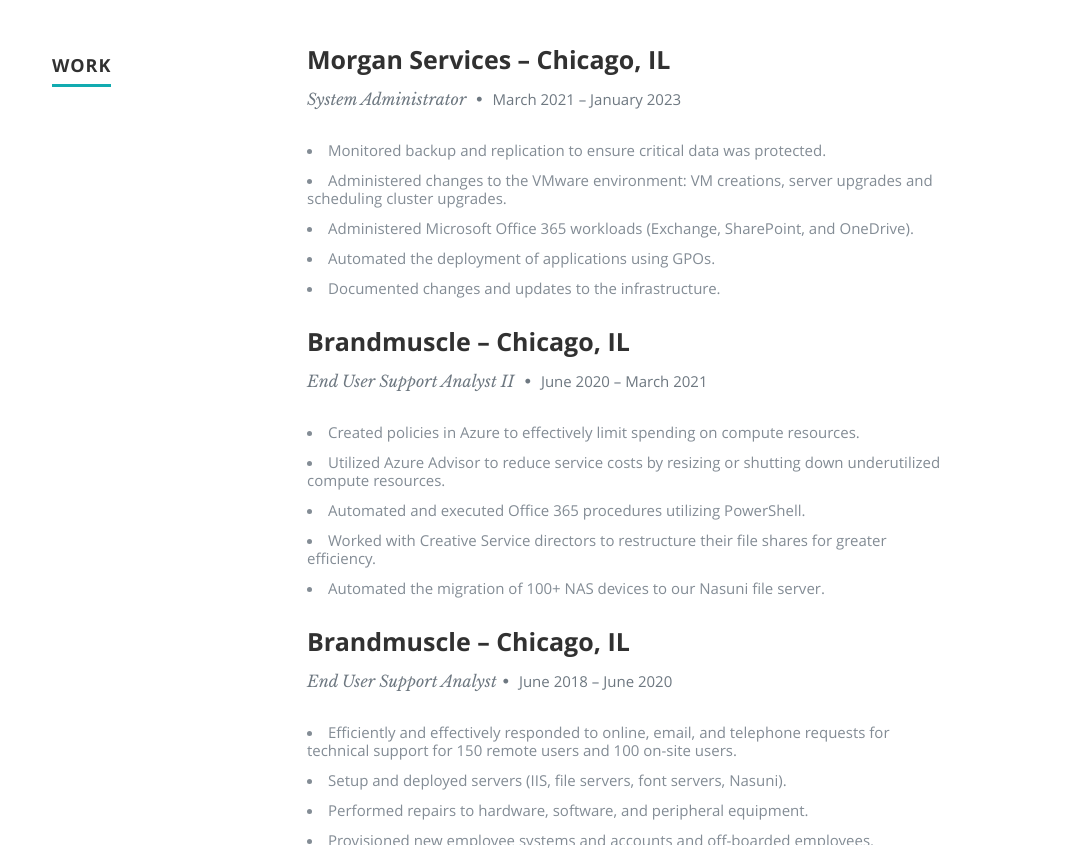
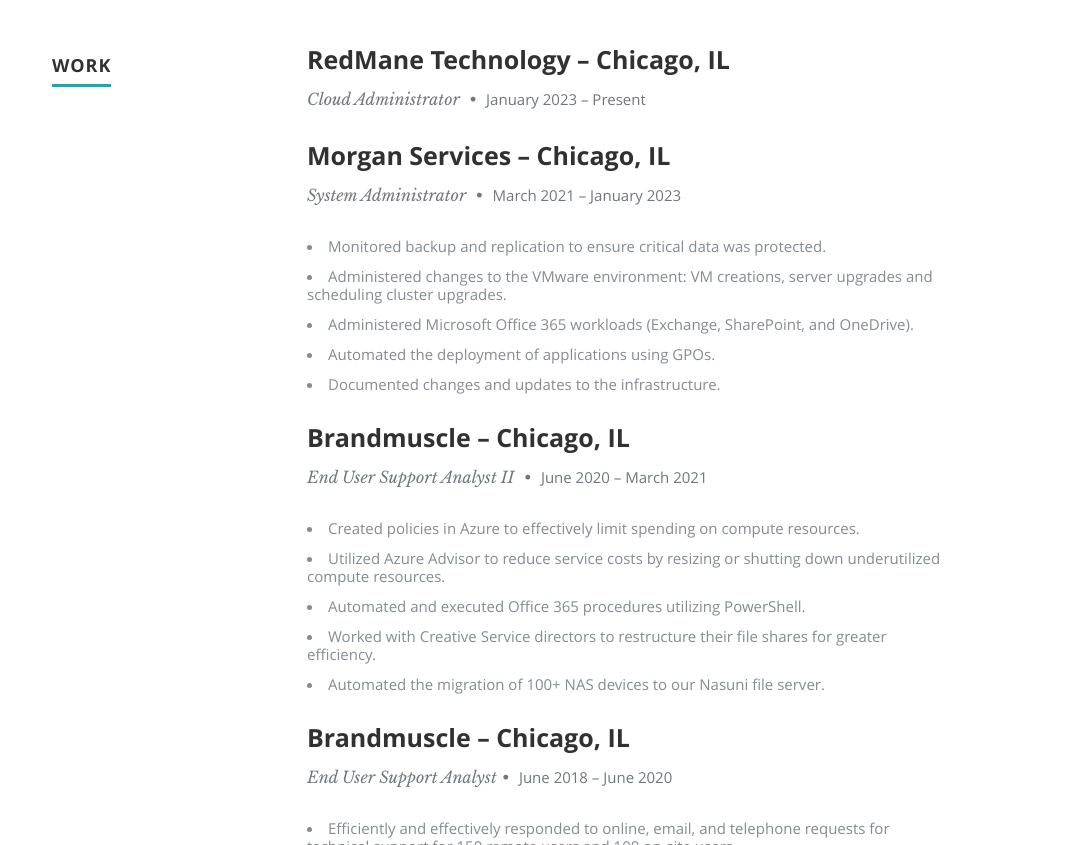
Before and after one commit to ndmausehund/azure-resume, a plain HTML site: page frontend/index.html in a window 1280 px wide. Shown: the part 1596-2441 px from the top of the page, without its empty margins (98-1181 px from the left). Drawn offline with nearby package versions, Linux system fonts and the light colour scheme; no server answers.

Commit message:
update to html

```diff
--- a/frontend/index.html
+++ b/frontend/index.html
@@ -182,6 +182,21 @@
 
                <div class="twelve columns">
 
+                  <h3>RedMane Technology – Chicago, IL</h3>
+                  <p class="info">Cloud Administrator <span>&bull;</span> <em class="date">January 2023 – Present</em></p>
+
+
+                  <p>
+                  </p>
+
+               </div>
+
+            </div> <!-- item end -->
+
+            <div class="row item">
+
+               <div class="twelve columns">
+
                   <h3>Morgan Services – Chicago, IL</h3>
                   <p class="info">System Administrator <span>&bull;</span> <em class="date">March 2021 – January 2023</em></p>
 
```
